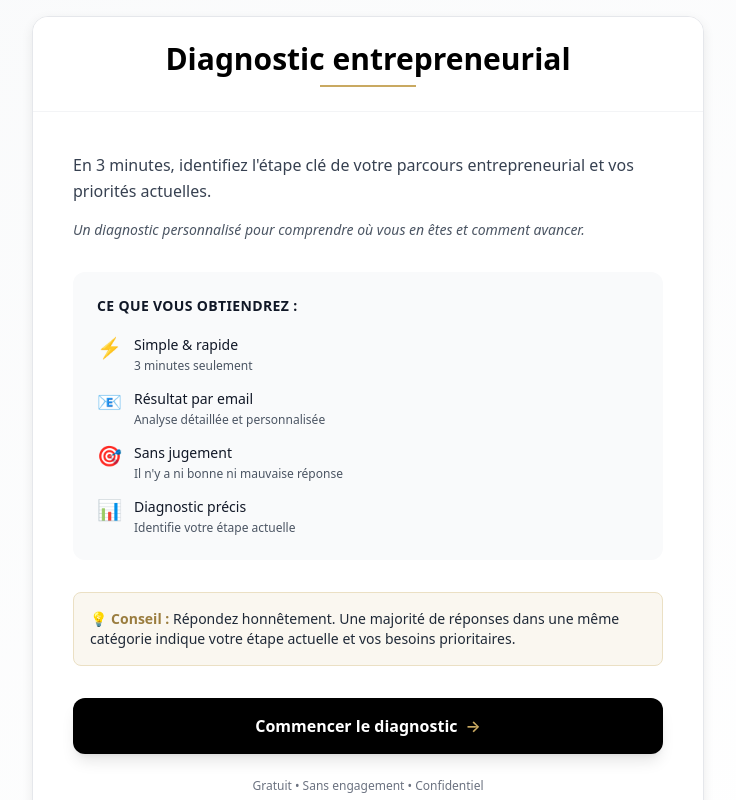
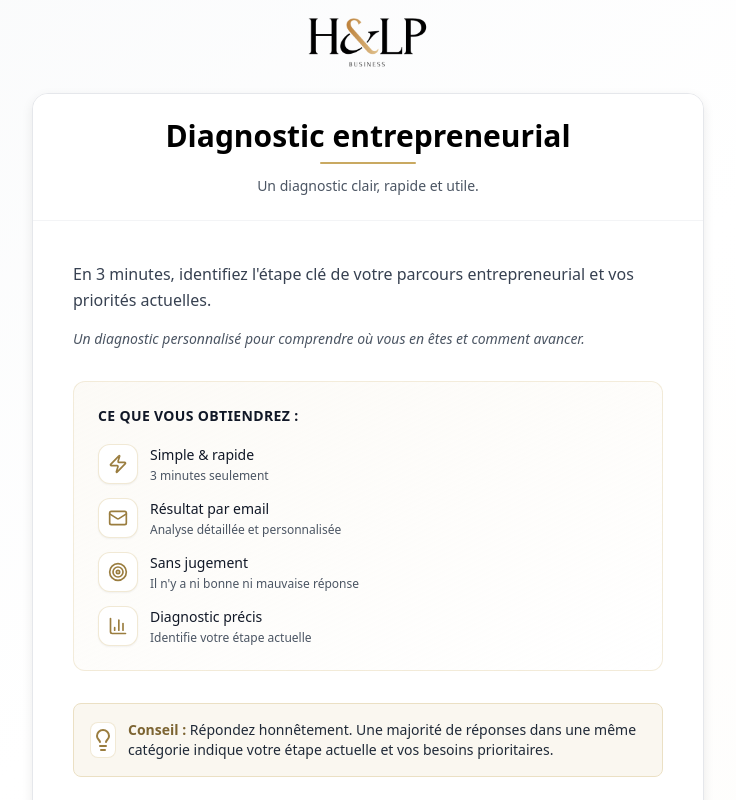
Before and after one commit to KhalidLaghribi/diagno_project, a Next.js app: page / in a window 1280 px wide. Shown: the top 800 px of the page, without its empty margins (272-1008 px from the left). Built offline with nearby package versions, Linux system fonts and the light colour scheme.

Commit message:
remove emojis

```diff
--- a/app/api/send-result/route.ts
+++ b/app/api/send-result/route.ts
@@ -27,7 +27,7 @@ async function loadEmailTemplate(templateName: string): Promise<string> {
 
     return await response.text();
   } catch (error) {
-    console.error("❌ Error loading template:", error);
+    console.error("Error loading template:", error);
     return `<html><body><p>Error loading email template</p></body></html>`;
   }
 }
--- a/components/diagnostic/EmailStep.tsx
+++ b/components/diagnostic/EmailStep.tsx
@@ -2,6 +2,7 @@
 
 import { useState } from "react";
 import { EmailFormData } from "@/types/diagnostic";
+import { Phone, Sparkles } from "lucide-react";
 
 interface EmailStepProps {
   onSubmit: (data: EmailFormData) => void;
@@ -108,7 +109,10 @@ export default function EmailStep({ onSubmit, isLoading }: EmailStepProps) {
         {/* Proposition d'échange */}
         <div className="border-l-4 border-gold bg-gold-50 rounded-r-xl p-5 mb-6">
           <p className="text-sm font-semibold text-gray-900 mb-3">
-            📞 Nous vous proposerons un échange pour approfondir
+            <span className="inline-flex items-center gap-2">
+              <Phone className="w-4 h-4 text-gold-700" aria-hidden="true" />
+              <span>Nous vous proposerons un échange pour approfondir</span>
+            </span>
           </p>
 
           <p className="text-sm text-gray-700 mb-3">
@@ -135,7 +139,10 @@ export default function EmailStep({ onSubmit, isLoading }: EmailStepProps) {
           </ul>
 
           <p className="text-xs italic text-gray-600 bg-white px-3 py-2 rounded-lg inline-block">
-            ✨ Échange gratuit et sans engagement
+            <span className="inline-flex items-center gap-2">
+              <Sparkles className="w-4 h-4 text-gold-700" aria-hidden="true" />
+              <span>Échange gratuit et sans engagement</span>
+            </span>
           </p>
         </div>
 
--- a/components/diagnostic/LandingCard.tsx
+++ b/components/diagnostic/LandingCard.tsx
@@ -2,28 +2,57 @@
 
 import Link from "next/link";
 import Image from "next/image";
+import {
+  Zap,
+  Mail,
+  Target,
+  BarChart3,
+  Lightbulb,
+  ArrowRight,
+} from "lucide-react";
+
+const benefits = [
+  { Icon: Zap, text: "Simple & rapide", sub: "3 minutes seulement" },
+  { Icon: Mail, text: "Résultat par email", sub: "Analyse détaillée et personnalisée" },
+  { Icon: Target, text: "Sans jugement", sub: "Il n'y a ni bonne ni mauvaise réponse" },
+  { Icon: BarChart3, text: "Diagnostic précis", sub: "Identifie votre étape actuelle" },
+];
 
 export default function LandingCard() {
   return (
-    <div className="min-h-screen bg-gradient-to-br from-gray-50 to-white flex items-center justify-center p-4">
-      <div className="bg-white border border-gray-200 max-w-2xl w-full rounded-2xl shadow-card overflow-hidden">
-        {/* Header avec logo */}
+    <div className="min-h-screen bg-gradient-to-br from-gray-50 via-white to-gold-50/30 flex items-center justify-center p-4">
+      <div className="w-full max-w-2xl">
+        <div className="flex justify-center mb-6">
+          <Image
+            src="/images/hlp-logo-noir-header.png"
+            alt="HLP"
+            width={160}
+            height={48}
+            priority
+          />
+        </div>
+
+        <div className="bg-white border border-gray-200 w-full rounded-2xl shadow-card overflow-hidden">
+          {/* Header */}
           <div className="bg-white border-b border-gray-100 px-8 py-6">
             <div className="flex items-center justify-center">
               <div className="text-center">
                 <h1 className="text-3xl font-bold text-black mb-2">
                   Diagnostic entrepreneurial
                 </h1>
-              <div className="h-0.5 w-24 bg-gold mx-auto"></div>
+                <div className="h-0.5 w-24 bg-gold mx-auto rounded-full" />
+                <p className="mt-3 text-sm text-gray-600">
+                  Un diagnostic clair, rapide et utile.
+                </p>
               </div>
             </div>
           </div>
 
-        {/* Contenu principal */}
+        {/* Main */}
         <div className="p-8 sm:p-10">
           <div className="mb-8">
             <p className="text-base text-gray-700 leading-relaxed mb-4">
-              En 3 minutes, identifiez l'étape clé de votre parcours entrepreneurial
+              En 3 minutes, identifiez l&apos;étape clé de votre parcours entrepreneurial
               et vos priorités actuelles.
             </p>
             <p className="text-sm text-gray-600 italic">
@@ -31,43 +60,50 @@ export default function LandingCard() {
             </p>
           </div>
 
-          {/* Liste des bénéfices */}
-          <div className="bg-gray-50 rounded-xl p-6 mb-8">
+          {/* Benefits */}
+          <div className="rounded-xl p-6 mb-8 border border-gold-200/60 bg-gradient-to-br from-gold-50/60 to-white">
             <h3 className="text-sm font-semibold text-gray-900 mb-4 uppercase tracking-wide">
               Ce que vous obtiendrez :
             </h3>
+
             <ul className="space-y-3">
-              {[
-                { icon: "⚡", text: "Simple & rapide", sub: "3 minutes seulement" },
-                { icon: "📧", text: "Résultat par email", sub: "Analyse détaillée et personnalisée" },
-                { icon: "🎯", text: "Sans jugement", sub: "Il n'y a ni bonne ni mauvaise réponse" },
-                { icon: "📊", text: "Diagnostic précis", sub: "Identifie votre étape actuelle" },
-              ].map((item, idx) => (
-                <li key={idx} className="flex items-start">
-                  <span className="text-xl mr-3 mt-0.5">{item.icon}</span>
+              {benefits.map(({ Icon, text, sub }, idx) => (
+                <li key={idx} className="flex items-start gap-3">
+                  <span className="mt-0.5 inline-flex h-10 w-10 items-center justify-center rounded-xl bg-white border border-gold-200/70 shadow-sm">
+                    <Icon className="h-5 w-5 text-gold-700" aria-hidden="true" />
+                  </span>
+
                   <div>
-                    <span className="text-sm font-medium text-gray-900">{item.text}</span>
-                    <p className="text-xs text-gray-600 mt-0.5">{item.sub}</p>
+                    <span className="text-sm font-medium text-gray-900">{text}</span>
+                    <p className="text-xs text-gray-600 mt-0.5">{sub}</p>
                   </div>
                 </li>
               ))}
             </ul>
           </div>
 
-          {/* Note importante */}
+          {/* Important note */}
           <div className="bg-gold-50 border border-gold-200 rounded-lg p-4 mb-8">
-            <p className="text-sm text-gray-800">
-              <span className="font-semibold text-gold-700">💡 Conseil :</span> Répondez
-              honnêtement. Une majorité de réponses dans une même catégorie indique votre
-              étape actuelle et vos besoins prioritaires.
+            <p className="text-sm text-gray-800 flex gap-3">
+              <span className="mt-0.5 inline-flex h-9 w-9 items-center justify-center rounded-lg bg-white border border-gold-200/70">
+                <Lightbulb className="h-4.5 w-4.5 text-gold-700" aria-hidden="true" />
+              </span>
+
+              <span>
+                <span className="font-semibold text-gold-800">Conseil :</span>{" "}
+                Répondez honnêtement. Une majorité de réponses dans une même catégorie indique
+                votre étape actuelle et vos besoins prioritaires.
+              </span>
             </p>
           </div>
 
-          {/* Bouton CTA */}
-          <Link href="/diagnostic">
-            <button className="w-full bg-black hover:bg-gray-900 text-white py-4 px-6 rounded-xl transition-all duration-200 flex items-center justify-center text-base font-semibold shadow-lg hover:shadow-xl transform hover:-translate-y-0.5">
+          {/* CTA */}
+          <Link href="/diagnostic" className="block">
+            <button className="w-full bg-black hover:bg-gray-900 text-white py-4 px-6 rounded-xl transition-all duration-200 flex items-center justify-center text-base font-semibold shadow-lg hover:shadow-xl transform hover:-translate-y-0.5 ring-1 ring-transparent focus:outline-none focus:ring-2 focus:ring-gold-400">
               Commencer le diagnostic
-              <span className="ml-2 text-gold">→</span>
+              <span className="ml-2 inline-flex items-center justify-center h-8 w-8 rounded-full bg-gold/15 ring-1 ring-gold/30">
+                <ArrowRight className="h-4.5 w-4.5 text-gold" aria-hidden="true" />
+              </span>
             </button>
           </Link>
 
@@ -75,6 +111,10 @@ export default function LandingCard() {
           <p className="text-xs text-gray-500 text-center mt-6">
             Gratuit • Sans engagement • Confidentiel
           </p>
+
+          {/* Subtle footer accent */}
+          <div className="mt-6 h-px w-full bg-gradient-to-r from-transparent via-gold-200/70 to-transparent" />
+        </div>
       </div>
       </div>
     </div>
--- a/components/diagnostic/QuestionStep.tsx
+++ b/components/diagnostic/QuestionStep.tsx
@@ -1,6 +1,7 @@
 "use client";
 
 import { Step } from "@/types/diagnostic";
+import { Lightbulb } from "lucide-react";
 
 interface QuestionStepProps {
   step: Step;
@@ -39,8 +40,10 @@ export default function QuestionStep({
       {/* Instructions */}
       <div className="bg-gray-50 border border-gray-200 rounded-xl p-4 mb-6">
         <p className="text-sm text-gray-700">
-          <span className="font-semibold">💡 Astuce :</span> Sélectionnez toutes
-          les affirmations qui correspondent à votre situation actuelle.
+          <span className="font-semibold text-gold-700 ">
+            <Lightbulb className="inline-block w-4 h-4 mr-1" /> Astuce :
+          </span>
+          Sélectionnez toutes les affirmations qui correspondent à votre situation actuelle.
         </p>
       </div>
 
--- a/data/questions.ts
+++ b/data/questions.ts
@@ -3,7 +3,7 @@ import { Step } from "@/types/diagnostic";
 export const STEPS: Step[] = [
   {
     id: 1,
-    emoji: "🟢",
+    emoji: "",
     title: "Concrétiser son projet de création d'entreprise",
     subtitle: "Coche ce qui te ressemble le plus :",
     questions: [
@@ -31,7 +31,7 @@ export const STEPS: Step[] = [
   },
   {
     id: 2,
-    emoji: "🟡",
+    emoji: "",
     title: "Développer sa visibilité et ses ventes",
     subtitle: "Coche ce qui te ressemble le plus :",
     questions: [
@@ -59,7 +59,7 @@ export const STEPS: Step[] = [
   },
   {
     id: 3,
-    emoji: "🟠",
+    emoji: "",
     title: "Maîtriser sa gestion et retrouver de la sérénité",
     subtitle: "Coche ce qui te ressemble le plus :",
     questions: [
@@ -87,7 +87,7 @@ export const STEPS: Step[] = [
   },
   {
     id: 4,
-    emoji: "🔵",
+    emoji: "",
     title: "Optimiser son organisation et sa stratégie",
     subtitle: "Coche ce qui te ressemble le plus :",
     questions: [
@@ -115,7 +115,7 @@ export const STEPS: Step[] = [
   },
   {
     id: 5,
-    emoji: "🟣",
+    emoji: "",
     title: "Structurer son expertise pour la transmettre",
     subtitle: "Coche ce qui te ressemble le plus :",
     questions: [
@@ -143,7 +143,7 @@ export const STEPS: Step[] = [
   },
   {
     id: 6,
-    emoji: "🔴",
+    emoji: "",
     title: "Adopter une posture de dirigeant·e stratège",
     subtitle: "Coche ce qui te ressemble le plus :",
     questions: [
--- a/package.json
+++ b/package.json
@@ -9,6 +9,7 @@
     "lint": "next lint"
   },
   "dependencies": {
+    "lucide-react": "^0.563.0",
     "next": "^16.1.6",
     "nodemailer": "^7.0.12",
     "react": "^18.3.0",
```
Also changed, not shown: components/diagnostic/ResultCard.tsx (+10 -2 lines), 1 other file (tests, documents, lock files or other folders). Lines whose indentation alone changed are shown as unchanged.
